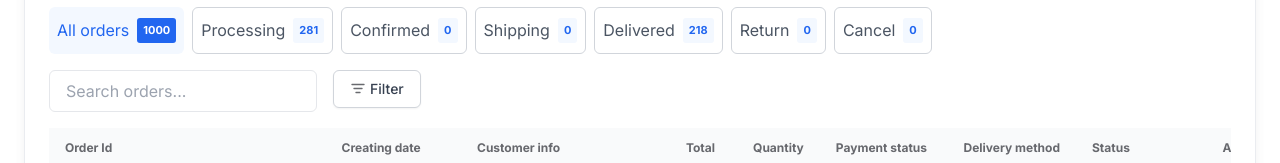
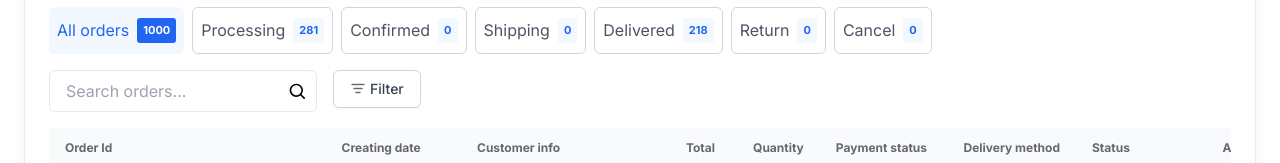
Before and after one commit to tanmoypaul1005/qzency, a Next.js app: page / in a window 1280 px wide. Shown: the part 265-428 px from the top of the page. Built offline with nearby package versions, Linux system fonts and the light colour scheme.

Commit message:
refactor: Update SearchBar component to include debounced search functionality

```diff
--- a/app/components/filter/SearchBar.js
+++ b/app/components/filter/SearchBar.js
@@ -1,14 +1,24 @@
+/* eslint-disable react-hooks/exhaustive-deps */
 "use client"
 import { useOrderStore } from '@/store/ordersStore';
-import React, { useState } from 'react';
+import React, { useState,useEffect } from 'react';
+import { useDebounce } from "use-debounce";
+import { ImSpinner2 } from "react-icons/im";
+import { BiSearch } from "react-icons/bi";
 
 const SearchBar = ({ placeholder }) => {
   const { tampOrdersList, setOrderList } = useOrderStore();
   const [searchQuery, setSearchQuery] = useState('');
+  const [isLoading, setIsLoading] = useState(false);
 
-  const handleInputChange = (e) => {
-    const query = e.target.value;
-    setSearchQuery(query);
+  const [searchValue] = useDebounce(searchQuery, 400);
+
+  useEffect(() => {
+    handleInputChange(searchValue)
+  }, [searchValue])
+
+  const handleInputChange = (query) => {
+    setIsLoading(true);
 
     const filteredOrders = tampOrdersList?.filter(order => {
       const fullName = `${order.user.firstName} ${order.user.lastName}`.toLowerCase();
@@ -25,18 +35,28 @@ const SearchBar = ({ placeholder }) => {
     });
 
     setOrderList(filteredOrders);
+    setTimeout(() => {
+
+      setIsLoading(false);
+    }, 800);
   };
 
   return (
-    <div className="flex items-center px-4 py-2 bg-white border rounded-md">
+    <div className="relative flex items-center px-4 py-2 bg-white border rounded-md">
       <input
         type="text"
         placeholder={placeholder}
         value={searchQuery}
-        onChange={handleInputChange}
+        onChange={(e) => {setSearchQuery(e.target.value)}}
         className="flex-grow text-gray-600 outline-none"
       />
-
+      <div className="absolute top-0 right-2">
+        {isLoading ? (
+          <ImSpinner2 className="animate-spin duration-150 text-gray-600 border-gray-400 w-5 h-[42px]" />
+        ) : (
+          <BiSearch className="w-5 h-[42px]" />
+        )}
+      </div>
     </div>
   );
 };
--- a/package.json
+++ b/package.json
@@ -14,6 +14,8 @@
     "react": "^18",
     "react-datepicker": "^7.3.0",
     "react-dom": "^18",
+    "react-icons": "^5.3.0",
+    "use-debounce": "^10.0.3",
     "zustand": "^4.5.5"
   },
   "devDependencies": {
```
Also changed, not shown: 1 other file (tests, documents, lock files or other folders).
